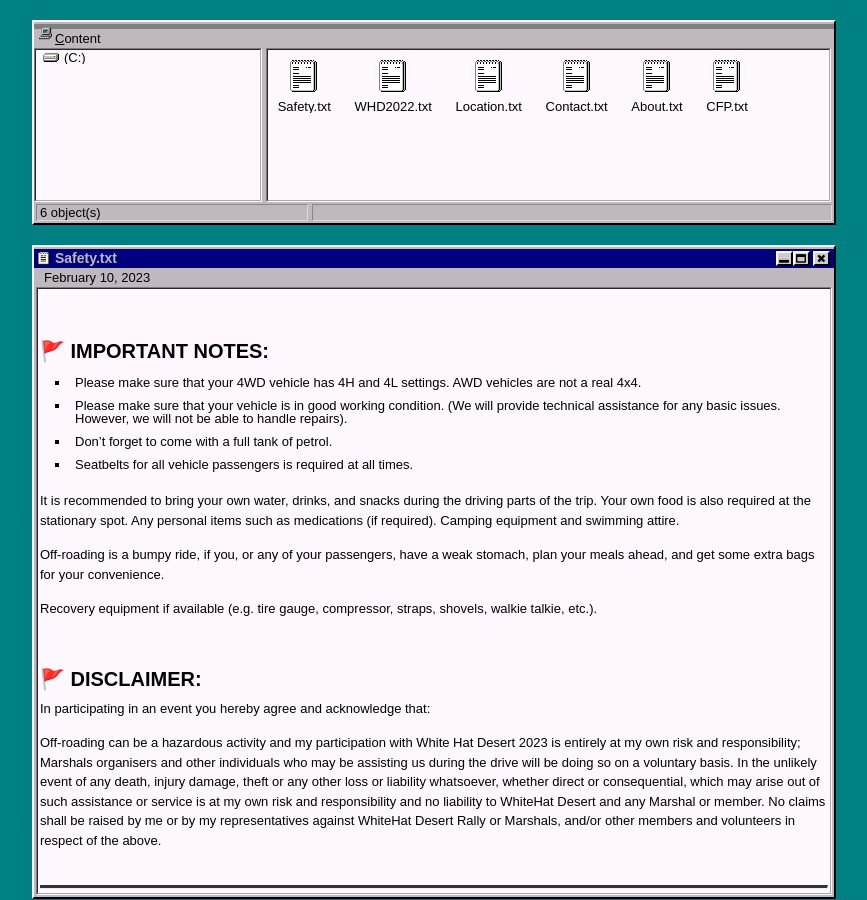
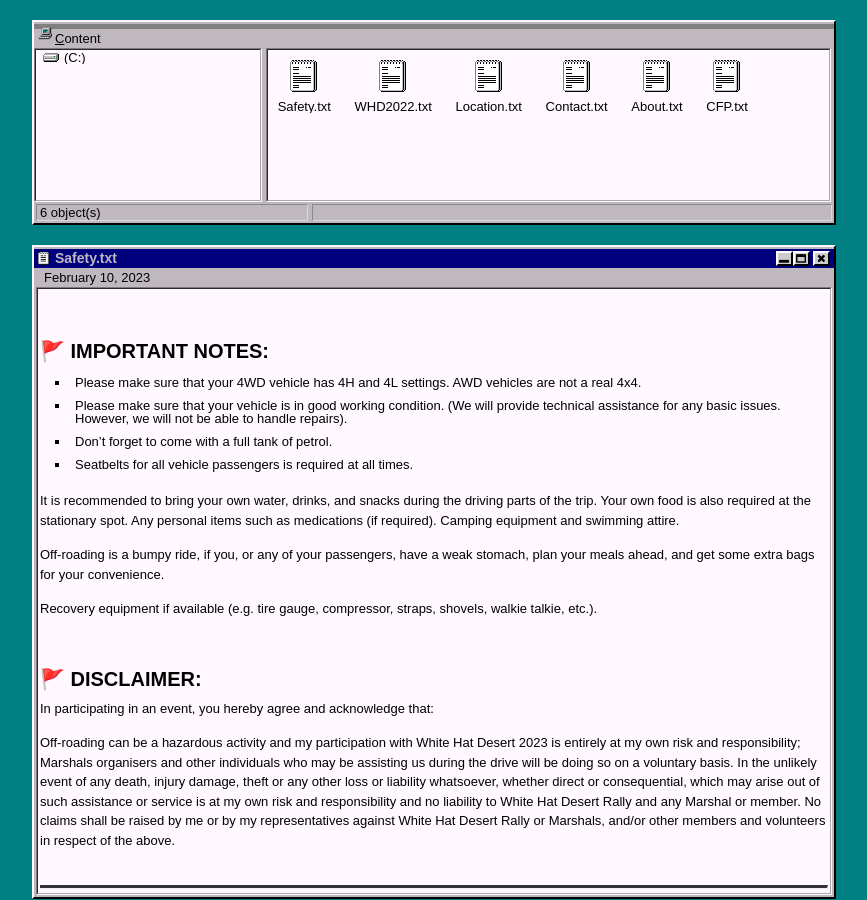
Before and after one commit to WhiteHatDesertOrg/whitehatdesert.github.io, a Jekyll site: the page built from _posts/2023-02-10-safety.md, in a window 1280 px wide. Shown: the whole page, without its empty margins (206-1073 px from the left). Built offline with Jekyll 4.4.1, drawn with Linux system fonts in a browser that asks for light colours.

Commit message:
Update 2023-02-10-safety.md

```diff
--- a/_posts/2023-02-10-safety.md
+++ b/_posts/2023-02-10-safety.md
@@ -19,8 +19,6 @@
 Recovery equipment if available (e.g. tire gauge, compressor, straps, shovels, walkie talkie, etc.).
 
 # 🚩 DISCLAIMER:
-In participating in an event you hereby agree and acknowledge that:
+In participating in an event, you hereby agree and acknowledge that:
 
-Off-roading can be a hazardous activity and my participation with White Hat Desert 2023 is entirely at my own risk and responsibility;
-Marshals organisers and other individuals who may be assisting us during the drive will be doing so on a voluntary basis. In the unlikely event of any death, injury damage, theft or any other loss or liability whatsoever, whether direct or consequential, which may arise out of such assistance or service is at my own risk and responsibility and no liability to WhiteHat Desert and any Marshal or member.
-No claims shall be raised by me or by my representatives against WhiteHat Desert Rally or Marshals, and/or other members and volunteers in respect of the above.
+Off-roading can be a hazardous activity and my participation with White Hat Desert 2023 is entirely at my own risk and responsibility; Marshals organisers and other individuals who may be assisting us during the drive will be doing so on a voluntary basis. In the unlikely event of any death, injury damage, theft or any other loss or liability whatsoever, whether direct or consequential, which may arise out of such assistance or service is at my own risk and responsibility and no liability to White Hat Desert Rally and any Marshal or member. No claims shall be raised by me or by my representatives against White Hat Desert Rally or Marshals, and/or other members and volunteers in respect of the above.
```
